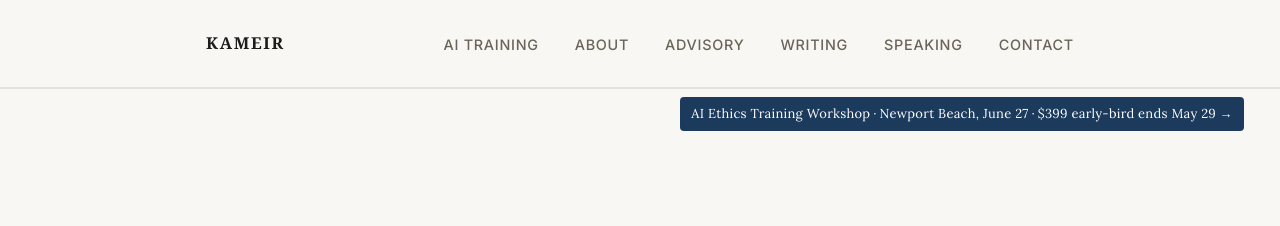
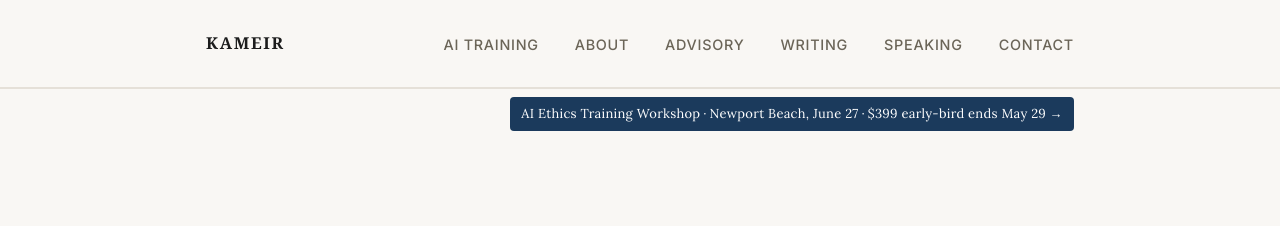
Before and after one commit to sustany/kameir-com, an Astro site: page / in a window 1280 px wide. Shown: the top 226 px of the page. Built offline with nearby package versions, Linux system fonts and the light colour scheme; Astro itself is replaced by a stand-in of ours; a web font is replaced by a local one.

Commit message:
fix: align event pill to nav container width

```diff
--- a/src/layouts/Base.astro
+++ b/src/layouts/Base.astro
@@ -178,9 +178,11 @@ const personJsonLd = {
     </nav>
     <!-- ── Newport Beach event pill ─────────────────────── -->
     <div class="nb-pill-bar">
-      <a href="/ai-ethics-training/newport-beach-june-2026" class="nb-pill">
-        AI Ethics Training Workshop&thinsp;&middot;&thinsp;Newport Beach, June 27&thinsp;&middot;&thinsp;$399 early-bird ends May 29 &rarr;
-      </a>
+      <div class="nb-pill-bar__inner">
+        <a href="/ai-ethics-training/newport-beach-june-2026" class="nb-pill">
+          AI Ethics Training Workshop&thinsp;&middot;&thinsp;Newport Beach, June 27&thinsp;&middot;&thinsp;$399 early-bird ends May 29 &rarr;
+        </a>
+      </div>
     </div>
   </header>
 
--- a/src/styles/global.css
+++ b/src/styles/global.css
@@ -566,10 +566,16 @@ main { flex: 1; padding-bottom: 4rem; }
 
 /* ── Newport Beach event pill bar ────────────────────────── */
 .nb-pill-bar {
+  border-top: 1px solid var(--rule);
+}
+
+.nb-pill-bar__inner {
+  max-width: var(--max-w-wide);
+  margin-inline: auto;
+  padding-inline: var(--space-m);
+  padding-block: 0.45rem;
   display: flex;
   justify-content: flex-end;
-  padding: 0.45rem var(--space-m);
-  border-top: 1px solid var(--rule);
 }
 
 .nb-pill {
```
